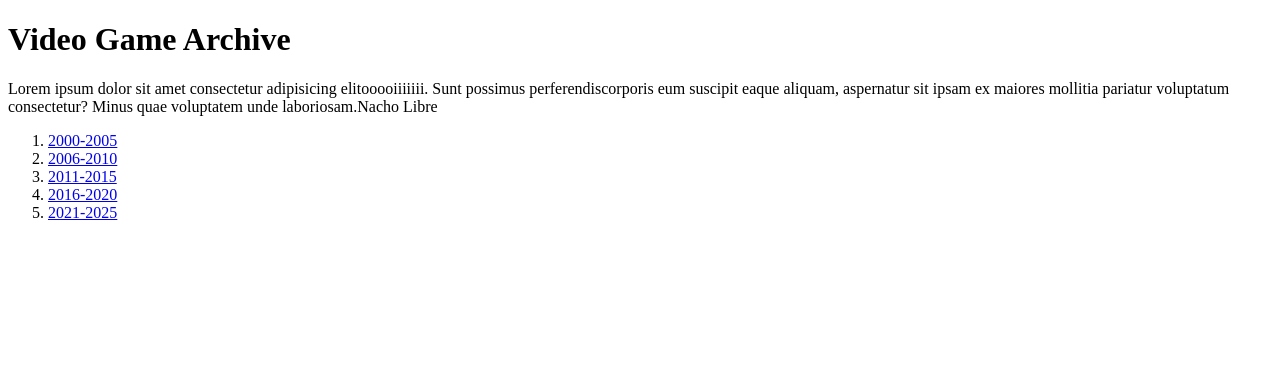
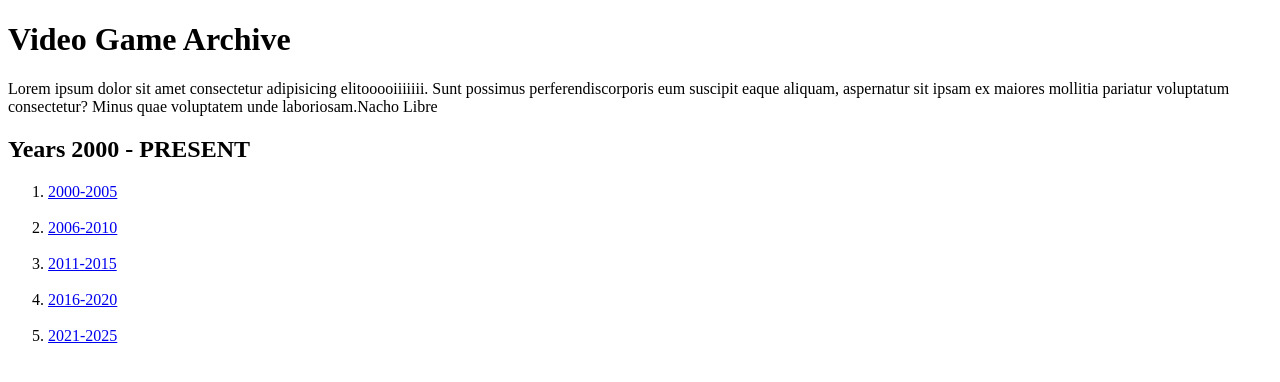
Before and after one commit to DannydaoDMA/screentimearchives, a plain HTML site: page index.html in a window 1280 px wide. Drawn offline with Linux system fonts and the light colour scheme.

Commit message:
Extra Pages

```diff
--- a/index.html
+++ b/index.html
@@ -11,13 +11,17 @@
         <h1>Video Game Archive</h1>
 
         <p> Lorem ipsum dolor sit amet consectetur adipisicing elitooooiiiiiii. Sunt possimus  perferendiscorporis eum suscipit eaque aliquam, aspernatur sit ipsam ex maiores mollitia pariatur voluptatum consectetur? Minus quae voluptatem unde laboriosam.Nacho Libre</p>
-
+<h2>Years 2000 - PRESENT</h2>
  <ol>
     <li><a href="2000-2005.html">2000-2005</a></li>
+<br>
     <li><a href="2006-2010.html">2006-2010</a></li>
+<br>
     <li><a href="2011-2015.html">2011-2015</a></li>
-    <li><a href="2011-2015.html">2016-2020</a></li>
-    <li><a href="2011-2015.html">2021-2025</a></li>
+<br>
+    <li><a href="2016-2020.html">2016-2020</a></li>
+<br>
+    <li><a href="2021-2025.html">2021-2025</a></li>
  </ol>
     </Header>
 </body>
```
Also changed, not shown: 2000-2005.html (added, +1 -0 lines), 2006-2010.html (added), 2011-2015.html (added), 2016-2020.html (added), 2021-2025.html (added).
